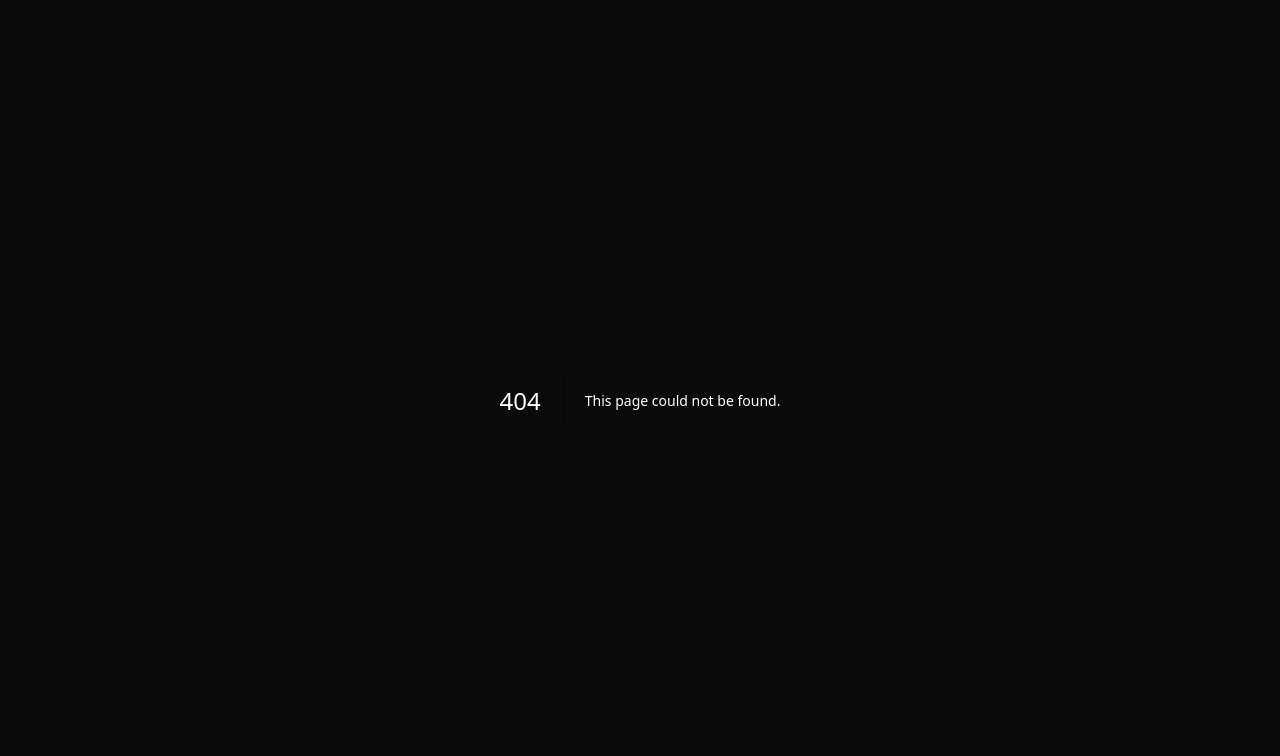
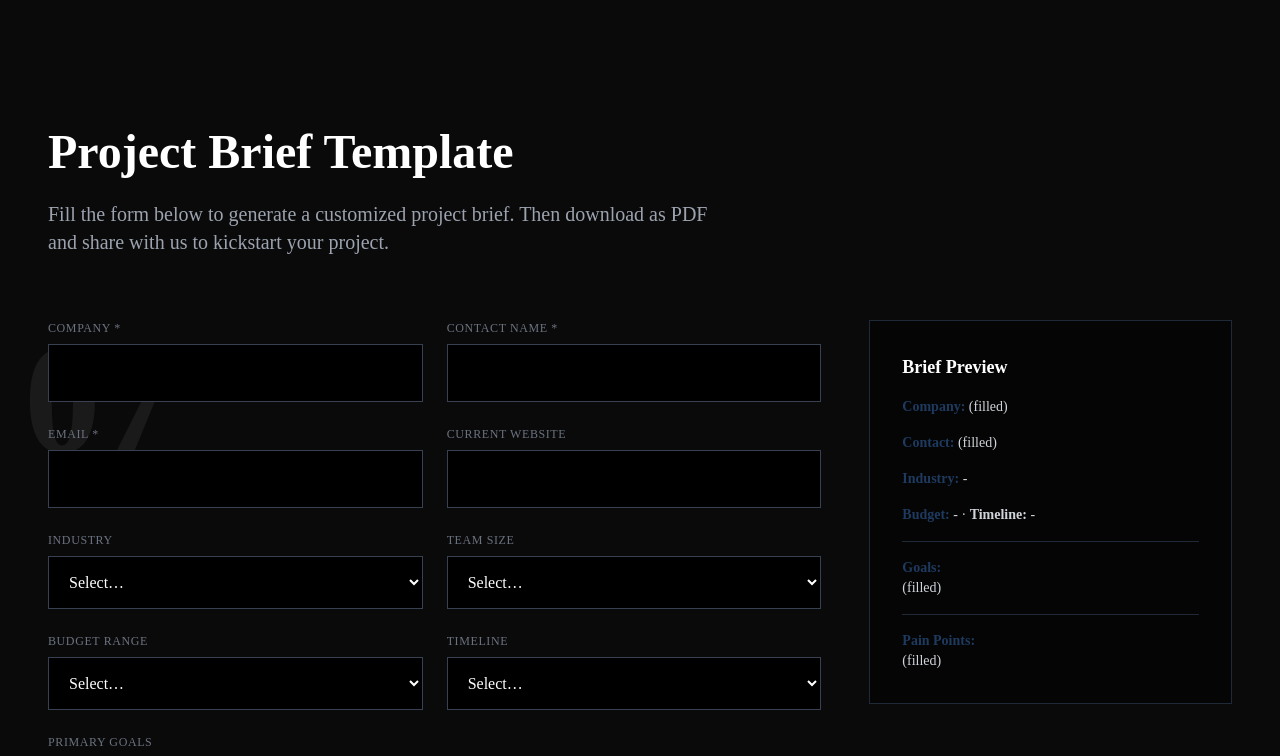
Before and after one commit to webvanguardai/webvanguard-website, a Next.js app in the folder webvanguard/: page /brief in a window 1280 px wide. Before the commit this address had no page. Shown: the top 756 px of the page. Built offline with nearby package versions, Linux system fonts and the light colour scheme; a web font is replaced by a local one.

Commit message:
feat(brief): interactive brief template page with PDF print, real-time preview

```diff
--- /dev/null
+++ b/webvanguard/app/brief/page.tsx
@@ -0,0 +1,159 @@
+'use client'
+
+import { motion } from 'framer-motion'
+import { useState } from 'react'
+
+export default function BriefPage() {
+  const [formData, setFormData] = useState({
+    company: '',
+    contactName: '',
+    email: '',
+    website: '',
+    industry: '',
+    teamSize: '',
+    budget: '',
+    timeline: '',
+    goals: '',
+    painPoints: '',
+  })
+
+  const handleChange = (e: React.ChangeEvent<HTMLInputElement | HTMLTextAreaElement | HTMLSelectElement>) => {
+    setFormData({ ...formData, [e.target.name]: e.target.value })
+  }
+
+  const handlePrint = () => {
+    window.print()
+  }
+
+  return (
+    <section className="relative py-32 overflow-hidden">
+      <div className="section-number">07</div>
+      <div className="relative z-10 w-full max-w-7xl mx-auto px-6 md:px-12">
+        <motion.div
+          initial={{ opacity: 0 }}
+          whileInView={{ opacity: 1 }}
+          viewport={{ once: true }}
+          transition={{ duration: 0.8 }}
+        >
+          <motion.h2
+            initial={{ opacity: 0, y: 30 }}
+            whileInView={{ opacity: 1, y: 0 }}
+            viewport={{ once: true }}
+            transition={{ duration: 0.8 }}
+            className="font-display text-4xl md:text-5xl font-bold text-white mb-6"
+          >
+            Project Brief Template
+          </motion.h2>
+
+          <p className="text-xl text-gray-400 font-light mb-16 max-w-2xl">
+            Fill the form below to generate a customized project brief. Then download as PDF and share with us to kickstart your project.
+          </p>
+
+          <div className="grid grid-cols-1 lg:grid-cols-3 gap-12">
+            {/* Form */}
+            <div className="lg:col-span-2 space-y-6">
+              <div className="grid grid-cols-1 md:grid-cols-2 gap-6">
+                <div>
+                  <label className="block text-gray-500 text-xs uppercase tracking-wider mb-2">Company *</label>
+                  <input name="company" required onChange={handleChange} className="w-full p-4 bg-black border border-gray-700 text-white focus:border-accent outline-none" />
+                </div>
+                <div>
+                  <label className="block text-gray-500 text-xs uppercase tracking-wider mb-2">Contact Name *</label>
+                  <input name="contactName" required onChange={handleChange} className="w-full p-4 bg-black border border-gray-700 text-white focus:border-accent outline-none" />
+                </div>
+                <div>
+                  <label className="block text-gray-500 text-xs uppercase tracking-wider mb-2">Email *</label>
+                  <input name="email" required type="email" onChange={handleChange} className="w-full p-4 bg-black border border-gray-700 text-white focus:border-accent outline-none" />
+                </div>
+                <div>
+                  <label className="block text-gray-500 text-xs uppercase tracking-wider mb-2">Current Website</label>
+                  <input name="website" onChange={handleChange} className="w-full p-4 bg-black border border-gray-700 text-white focus:border-accent outline-none" />
+                </div>
+                <div>
+                  <label className="block text-gray-500 text-xs uppercase tracking-wider mb-2">Industry</label>
+                  <select name="industry" onChange={handleChange} className="w-full p-4 bg-black border border-gray-700 text-white focus:border-accent outline-none">
+                    <option value="">Select…</option>
+                    <option>Legal</option>
+                    <option>Fintech</option>
+                    <option>Hospitality</option>
+                    <option>Real Estate</option>
+                    <option>Consulting</option>
+                    <option>Other</option>
+                  </select>
+                </div>
+                <div>
+                  <label className="block text-gray-500 text-xs uppercase tracking-wider mb-2">Team Size</label>
+                  <select name="teamSize" onChange={handleChange} className="w-full p-4 bg-black border border-gray-700 text-white focus:border-accent outline-none">
+                    <option value="">Select…</option>
+                    <option>1-10</option>
+                    <option>11-50</option>
+                    <option>51-200</option>
+                    <option>200+</option>
+                  </select>
+                </div>
+                <div>
+                  <label className="block text-gray-500 text-xs uppercase tracking-wider mb-2">Budget Range</label>
+                  <select name="budget" onChange={handleChange} className="w-full p-4 bg-black border border-gray-700 text-white focus:border-accent outline-none">
+                    <option value="">Select…</option>
+                    <option>$10k - $25k</option>
+                    <option>$25k - $50k</option>
+                    <option>$50k - $100k</option>
+                    <option>$100k+</option>
+                  </select>
+                </div>
+                <div>
+                  <label className="block text-gray-500 text-xs uppercase tracking-wider mb-2">Timeline</label>
+                  <select name="timeline" onChange={handleChange} className="w-full p-4 bg-black border border-gray-700 text-white focus:border-accent outline-none">
+                    <option value="">Select…</option>
+                    <option>ASAP (1 month)</option>
+                    <option>1-3 months</option>
+                    <option>3-6 months</option>
+                    <option>Flexible</option>
+                  </select>
+                </div>
+              </div>
+
+              <div>
+                <label className="block text-gray-500 text-xs uppercase tracking-wider mb-2">Primary Goals</label>
+                <textarea name="goals" rows={3} onChange={handleChange} className="w-full p-4 bg-black border border-gray-700 text-white focus:border-accent outline-none" placeholder="What does success look like? (e.g., more leads, better brand perception)"></textarea>
+              </div>
+
+              <div>
+                <label className="block text-gray-500 text-xs uppercase tracking-wider mb-2">Pain Points</label>
+                <textarea name="painPoints" rows={3} onChange={handleChange} className="w-full p-4 bg-black border border-gray-700 text-white focus:border-accent outline-none" placeholder="What’s wrong with your current site?"></textarea>
+              </div>
+
+              <div className="pt-4">
+                <motion.button
+                  whileHover={{ scale: 1.02 }}
+                  whileTap={{ scale: 0.98 }}
+                  onClick={handlePrint}
+                  className="btn-primary"
+                >
+                  Download PDF
+                </motion.button>
+                <span className="ml-4 text-gray-500 text-sm">(opens print dialog → save as PDF)</span>
+              </div>
+            </div>
+
+            {/* Preview */}
+            <div className="lg:col-span-1">
+              <div className="sticky top-24 border border-gray-800 p-8 bg-black/50">
+                <h3 className="font-display text-lg font-semibold text-white mb-4">Brief Preview</h3>
+                <div className="space-y-4 text-sm text-gray-300">
+                  <p><strong className="text-accent">Company:</strong> {formData.company || '(filled)'}</p>
+                  <p><strong className="text-accent">Contact:</strong> {formData.contactName || '(filled)'}<br/><span className="text-gray-500">{formData.email}</span></p>
+                  <p><strong className="text-accent">Industry:</strong> {formData.industry || '-'}</p>
+                  <p><strong className="text-accent">Budget:</strong> {formData.budget || '-'} · <strong>Timeline:</strong> {formData.timeline || '-'}</p>
+                  <p className="border-t border-gray-800 pt-4"><strong className="text-accent">Goals:</strong><br/>{formData.goals || '(filled)'}</p>
+                  <p className="border-t border-gray-800 pt-4"><strong className="text-accent">Pain Points:</strong><br/>{formData.painPoints || '(filled)'}</p>
+                </div>
+              </div>
+            </div>
+          </div>
+
+        </motion.div>
+      </div>
+    </section>
+  )
+}
```
